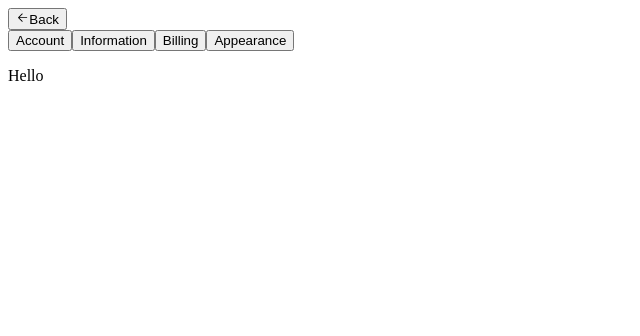
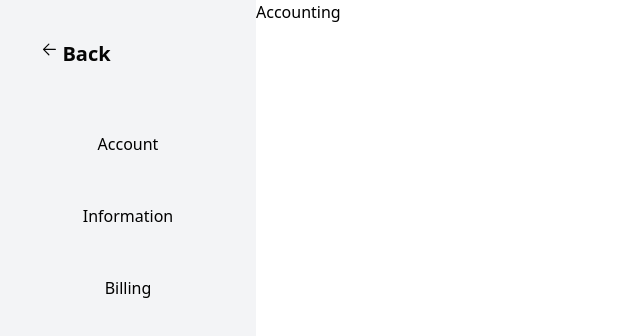
Before and after one commit to ColeBranston/CloudFusion, a React (Create React App) app: page / in a window 1280 px wide. Both pictures are taken after a click on the button "Settings". Shown: the top 336 px of the page, without its empty margins (0-640 px from the left). Built offline with nearby package versions, Linux system fonts and the light colour scheme.

Commit message:
Added the setting

```diff
--- a/package.json
+++ b/package.json
@@ -11,7 +11,7 @@
     "react-dom": "^18.2.0",
     "react-icons": "^5.0.1",
     "react-router-dom": "^6.22.0",
-    "react-scripts": "^3.0.1",
+    "react-scripts": "^5.0.1",
     "react-typed": "^2.0.12",
     "router": "^1.3.8",
     "web-vitals": "^2.1.4"
--- a/src/Pages/SettingsPage/Settings.jsx
+++ b/src/Pages/SettingsPage/Settings.jsx
@@ -1,22 +1,40 @@
-import React from 'react'
+import { React, useState } from 'react'
 import { HiArrowSmallLeft } from "react-icons/hi2";
 
 const Settings = ({returnHome}) =>{
+    var [page, setPage] = useState('Account');
     return(
         <>
-        <div className="w-[20%] h-screen bg-gray-100">
-            <div onClick={returnHome} className='w-full max-w-[500px] p-10 text-xl text-[#060606] font-semibold'>
-                <button className="flex rounded-md"><HiArrowSmallLeft className="w-[1.75vw] h-[100%] size-[10]"/><span className="ml-[5%]">Back</span></button>
+        <div className='flex'>
+            <div className="w-[20%] h-screen bg-gray-100">
+                <div onClick={returnHome} className='w-full max-w-[500px] p-10 text-xl text-[#060606] font-semibold'>
+                    <button className="flex rounded-md"><HiArrowSmallLeft className="w-[1.75vw] h-[100%] size-[10]"/><span className="ml-[5%]">Back</span></button>
+                </div>
+                <div className='flex flex-col my-auto'>
+                    <button className='m-6' onClick={() => setPage("Account")}>Account</button>
+                    <button className='m-6' onClick={() => setPage("Information")}>Information</button>
+                    <button className='m-6' onClick={() => setPage("Billing")}>Billing</button>
+
+                </div>
             </div>
-            <div className='flex flex-col my-auto'>
-                <button className='m-6'>Account</button>
-                <button className='m-6'>Information</button>
-                <button className='m-6'>Billing</button>
-                <button className='m-6'>Appearance</button>
+            <div className='w-[80%] h-screen' >
+                {page == "Account"?
+                // Section for accounting page
+                <div className='w-[100%] h-full'>
+                    <p>Accounting</p>
+                </div >
+                : page=='Information'?
+                // Section for information page
+                <div className='w-[100%] h-full'>
+                    <p>Information</p>
+                </div >
+                :
+                // Section for the billing page
+                <div className='w-[100%] h-full'>
+                    <p>Billing</p>
+                </div>
+                }
             </div>
-        </div>
-        <div className='w-[60%] h-screen bg-black'>
-            <p>Hello</p>
         </div>
         </>
     );
```
Also changed, not shown: 1 other file (tests, documents, lock files or other folders).
